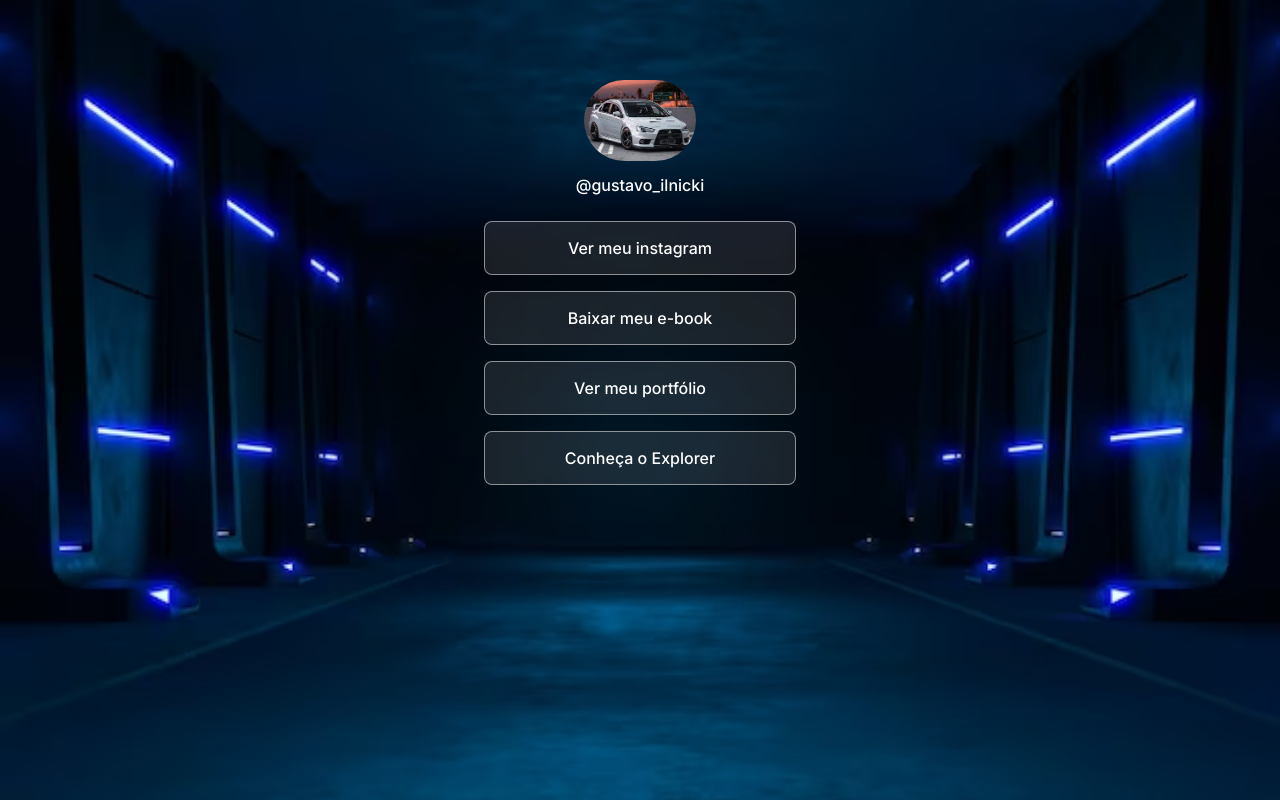
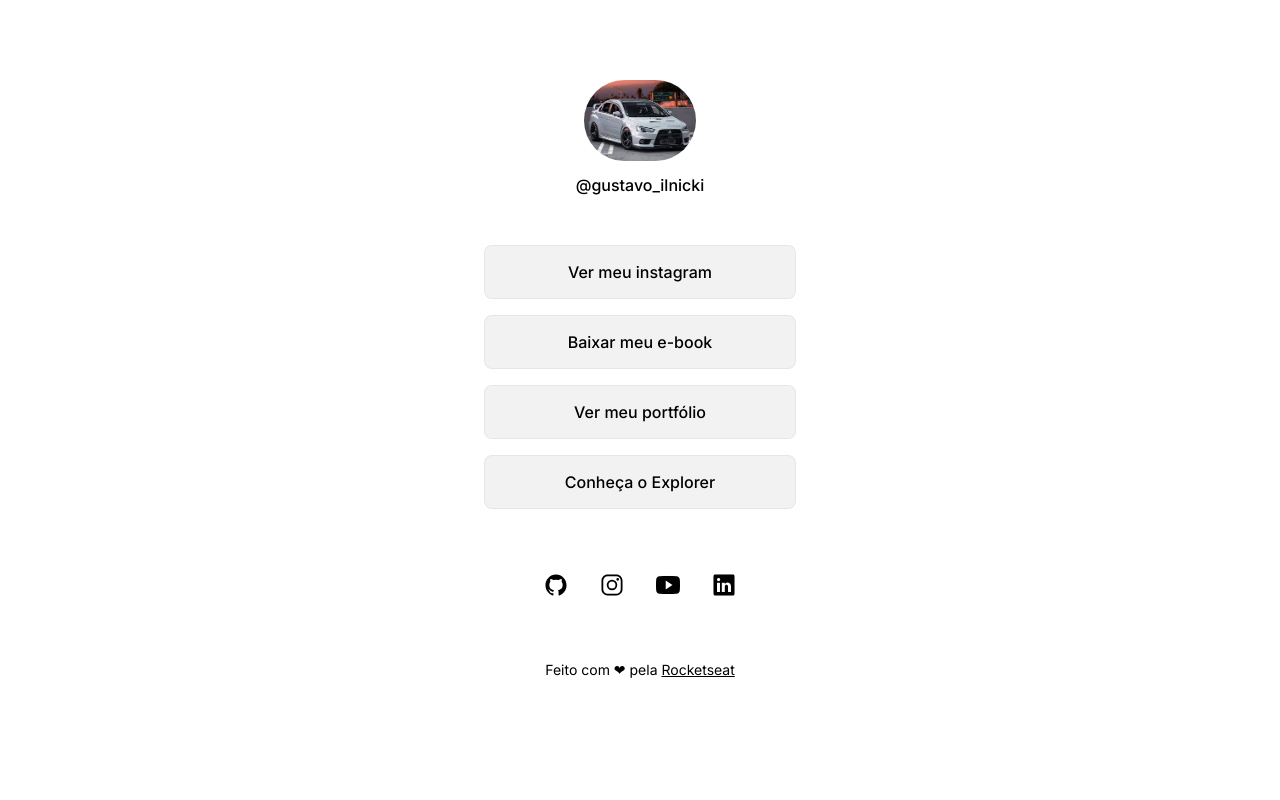
Before and after one commit to GustavoOldoni/HTMLeCSS, a plain HTML site: page index.html in a window 1280 px wide. Drawn offline with nearby package versions, Linux system fonts and the light colour scheme.

Commit message:
Nova demanda1

```diff
--- a/index.html
+++ b/index.html
@@ -1,5 +1,5 @@
 <!DOCTYPE html>
-<html lang="en">
+<html lang="pt-br" class="light">
 <head>
 
     <link rel="preconnect" href="https://fonts.googleapis.com">
@@ -39,6 +39,53 @@
             <a href="https://Rocketseat.com.br/explorer" target="_blanks">Conheça o Explorer</a>
         </li>
     </ul>
+    <div id="social-links">
+        <a href="https://github.com/gustavooldoni" target="_blank">
+
+        <ion-icon name="logo-github"></ion-icon>
+
+        </a>
+
+        <a href="https://instagram.com/gustavooldoni" target="_blank">
+
+        <ion-icon name="logo-instagram"></ion-icon>
+
+        </a>
+
+        <a href="https://youtube.com/maykbrito" target="_blank">
+
+        <ion-icon name="logo-youtube"></ion-icon>
+
+        </a>
+
+        <a href="https://linkedin.com/in/gustavoilnicki" target="_blank">
+
+         <ion-icon name="logo-linkedin"></ion-icon>
+
+        </a>
+
+
+    </div>
+
+<footer>
+    Feito com ❤ pela <a href="https://Rocketseat.com.br/">Rocketseat</a>
+</footer>
+
+
+
+
+
 </div>
+    <script type="module" src="https://unpkg.com/ionicons@7.1.0/dist/ionicons/ionicons.esm.js">
+
+    </script>
+
+    <script nomodule src="https://unpkg.com/ionicons@7.1.0/dist/ionicons/ionicons.js">
+
+    </script>
+
+
+
+
 </body>
 </html>
--- a/style.css
+++ b/style.css
@@ -4,26 +4,32 @@ padding: 0;
 box-sizing: border-box;
 }
 
+:root {
+   --text-color: white;
+   --bg-url:url(./img/fundo-de-ficcao-cientifica-futurista-moderno_35913-2152.jpg);
+   --stroke-color:rgba(255, 255, 255, 0.5);
+   --surface-color:rgba(255, 255, 255, 0.5);
+   --surface-color-hover:rgba(0, 0, 0, 0.02);
+   --highlight-color:rgba(255, 255, 255, 0.2);
+}
 
-
+.light {
+   --text-color: black;
+   --bg-url:url(./img/fundo-de-ficcao-cientifica-futurista-moderno_35913-2152.jpg-light);
+   --stroke-color:rgba(0, 0, 0, 0.05);
+   --surface-color:rgba(0, 0, 0, 0.05);
+   --surface-color-hover:rgba(0, 0, 0, 0.02);
+   --highlight-color:rgba(0, 0, 0, 0.1);
+}
 
 body {
-    /*
-
-    background-image: url(./img/fundo-de-ficcao-cientifica-futurista-moderno_35913-2152.jpg);
-    background-repeat: no-repeat;
-    background-position:  top center;
-    background-size: cover;
-*/
-
-/*background: color image repeat position */
-background:url(./img/fundo-de-ficcao-cientifica-futurista-moderno_35913-2152.jpg) no-repeat top
+background:var(--bg-url) no-repeat top
 center/cover;
 
 }
 body * {
     font-family: 'Inter', sans-serif;
-    color: #ffffff;
+    color: var(--text-color);
 }
 
 #container {
@@ -54,9 +60,13 @@ width: 112px;
 /* links */
  ul {
     list-style: none;
+
     display: flex;
     flex-direction: column;
     gap: 16px;
+
+
+    padding: 24px 0;
 
 
  }
@@ -70,8 +80,8 @@ width: 112px;
 
     padding: 16px 24px;
 
-    background: rgba(255, 255, 255, 0.1);
-    border: 1px solid rgba(255, 255, 255, 0.5);
+    background: var(--surface-color);
+    border: 1px solid var(--stroke-color);
     border-radius: 8px;
     backdrop-filter: blur(4px);
    -webkit-backdrop-filter: blur(4px);
@@ -85,6 +95,40 @@ width: 112px;
 
  /* pseudo-selector */
  ul li a:hover {
-    background: rgba(167, 12, 12, 0.05);
-    border: 1px solid white;
+    background: var(--surface-color-hover);
+    border: 1px solid var(--text-color);
  }
+
+ /* social links */
+ #social-links {
+   display: flex;
+   justify-content: center;
+
+
+   padding: 24px 0;
+
+   font-size: 24px;
+ }
+
+#social-links a {
+display: flex;
+align-items: center;
+justify-content: center;
+padding: 16px;
+
+
+transition: background 0.2s;
+border-radius: 50%;
+}
+
+
+ #social-links a:hover {
+   background: var(--highlight-color);
+
+ }
+
+ footer {
+   padding: 24px 0;
+   text-align: center;
+   font-size: 14px;
+ }
```
Also changed, not shown: img/images (1).jpg (added), img/images.jpg (added).
